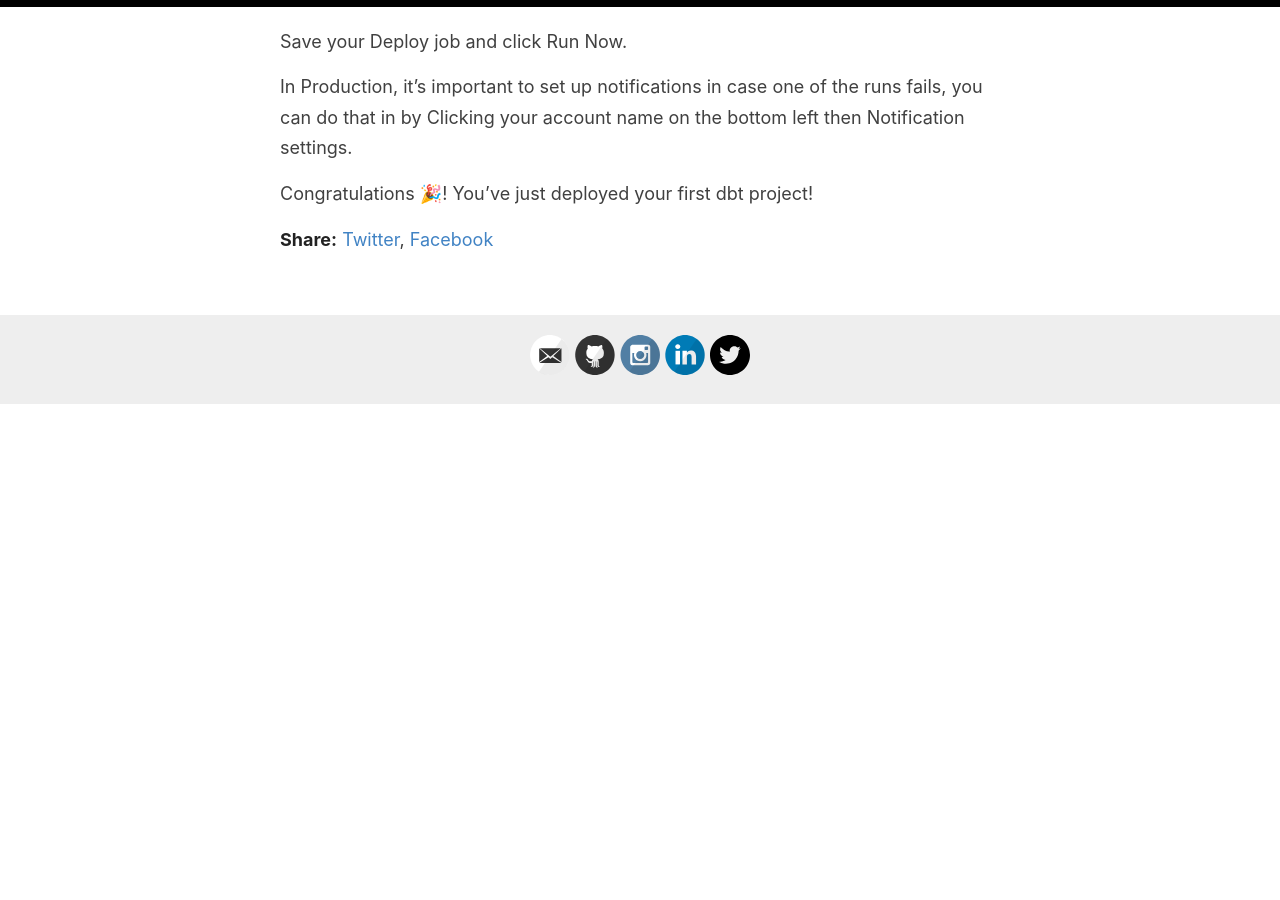
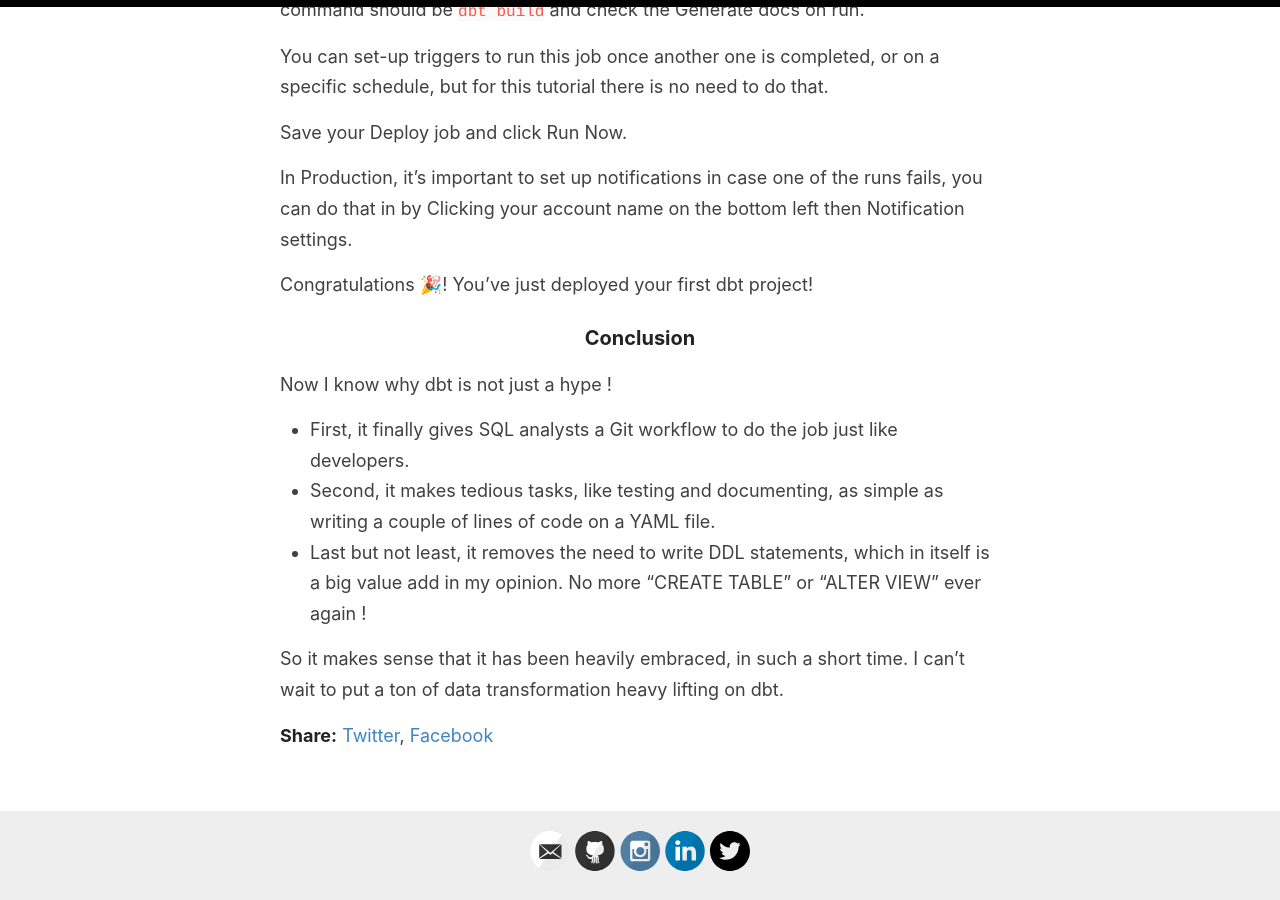
Before and after one commit to everythingdata-ai/everythingdata-ai.github.io, a Jekyll site: the page built from _posts/2025-01-30-dbt-cloud.md, in a window 1280 px wide and 900 px high, scrolled down 8439 px. Built offline with Jekyll 4.4.1, drawn with Linux system fonts in a browser that asks for light colours; before the commit the page ends 8844 px from its top, so only the background shows below that; some of the changed text lies outside the part shown.

Commit message:
Update 2025-01-30-dbt-cloud.md

```diff
--- a/_posts/2025-01-30-dbt-cloud.md
+++ b/_posts/2025-01-30-dbt-cloud.md
@@ -5,7 +5,9 @@ categories: [Data Engineering, GCP, SQL]
 ---
 
 Almost every Data Engineering job offer these days has dbt listed.
+
 It was about time I gave it a try.
+
 Today I will be doing a quick tutorial to set up a dbt Cloud project on a BigQuery dataset.
 
 ### Goals
@@ -16,8 +18,8 @@ Today I will be doing a quick tutorial to set up a dbt Cloud project on a BigQue
 - Schedule a job to run
 
 ### Pre-requisites
-a [Google Cloud Platform](https://cloud.google.com/free) account
-A [dbt Cloud](https://www.getdbt.com/signup/) account
+- A [Google Cloud Platform](https://cloud.google.com/free) account
+- A [dbt Cloud](https://www.getdbt.com/signup/) account
 
 ### Setting up BigQuery
 First go to the [BigQuery Console](https://console.cloud.google.com/bigquery)  and create a new project. Let's call it "dbt learn"
@@ -300,3 +302,13 @@ Save your Deploy job and click Run Now.
 In Production, it's important to set up notifications in case one of the runs fails, you can do that in by Clicking your account name on the bottom left then Notification settings.
 
 Congratulations 🎉! You've just deployed your first dbt project!
+
+### Conclusion
+
+Now I know why dbt is not just a hype !
+
+- First, it finally gives SQL analysts a Git workflow to do the job just like developers.
+- Second, it makes tedious tasks, like testing and documenting, as simple as writing a couple of lines of code on a YAML file.
+- Last but not least, it removes the need to write DDL statements, which in itself is a big value add in my opinion. No more "CREATE TABLE" or "ALTER VIEW" ever again !
+
+So it makes sense that it has been heavily embraced, in such a short time. I can't wait to put a ton of data transformation heavy lifting on dbt.
```
